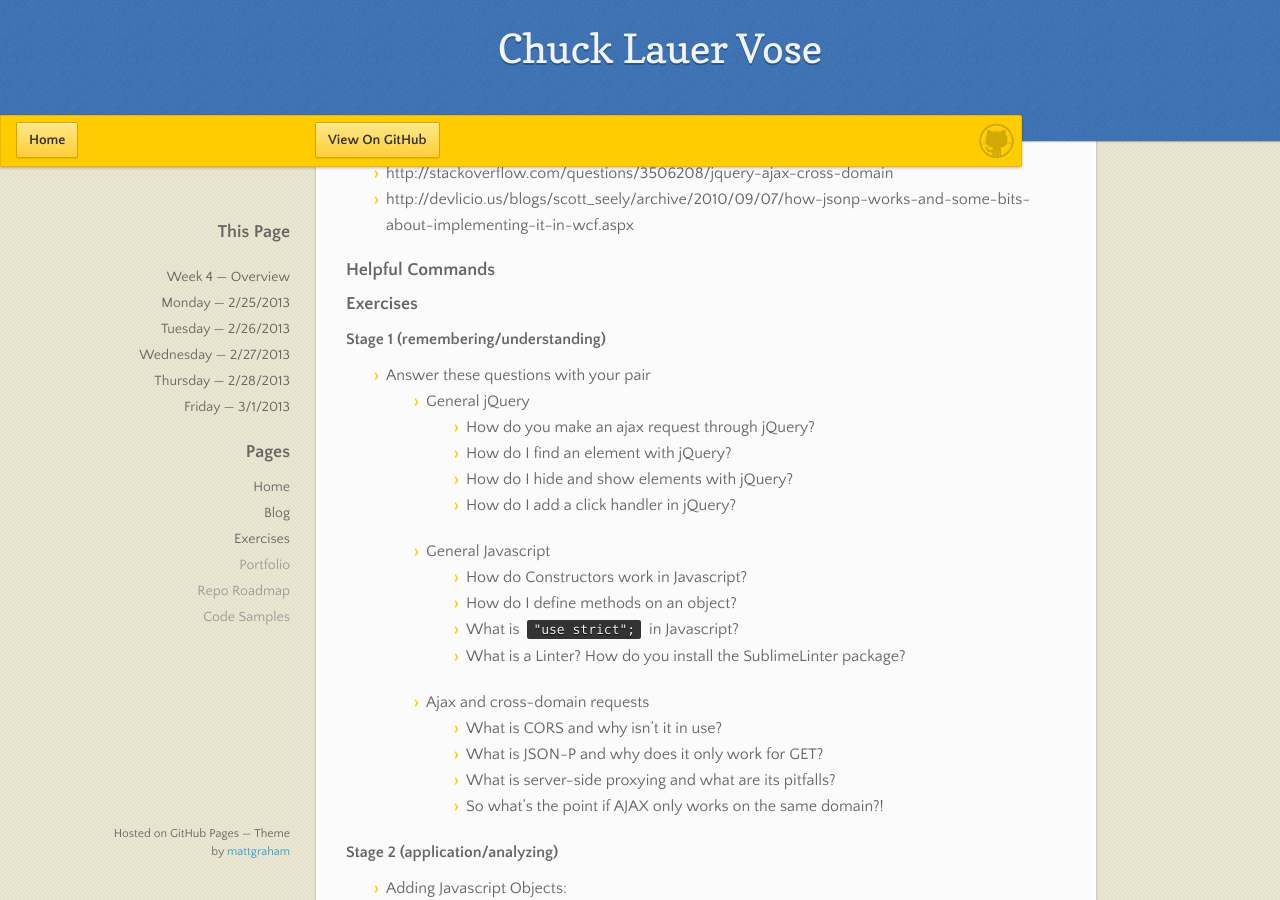
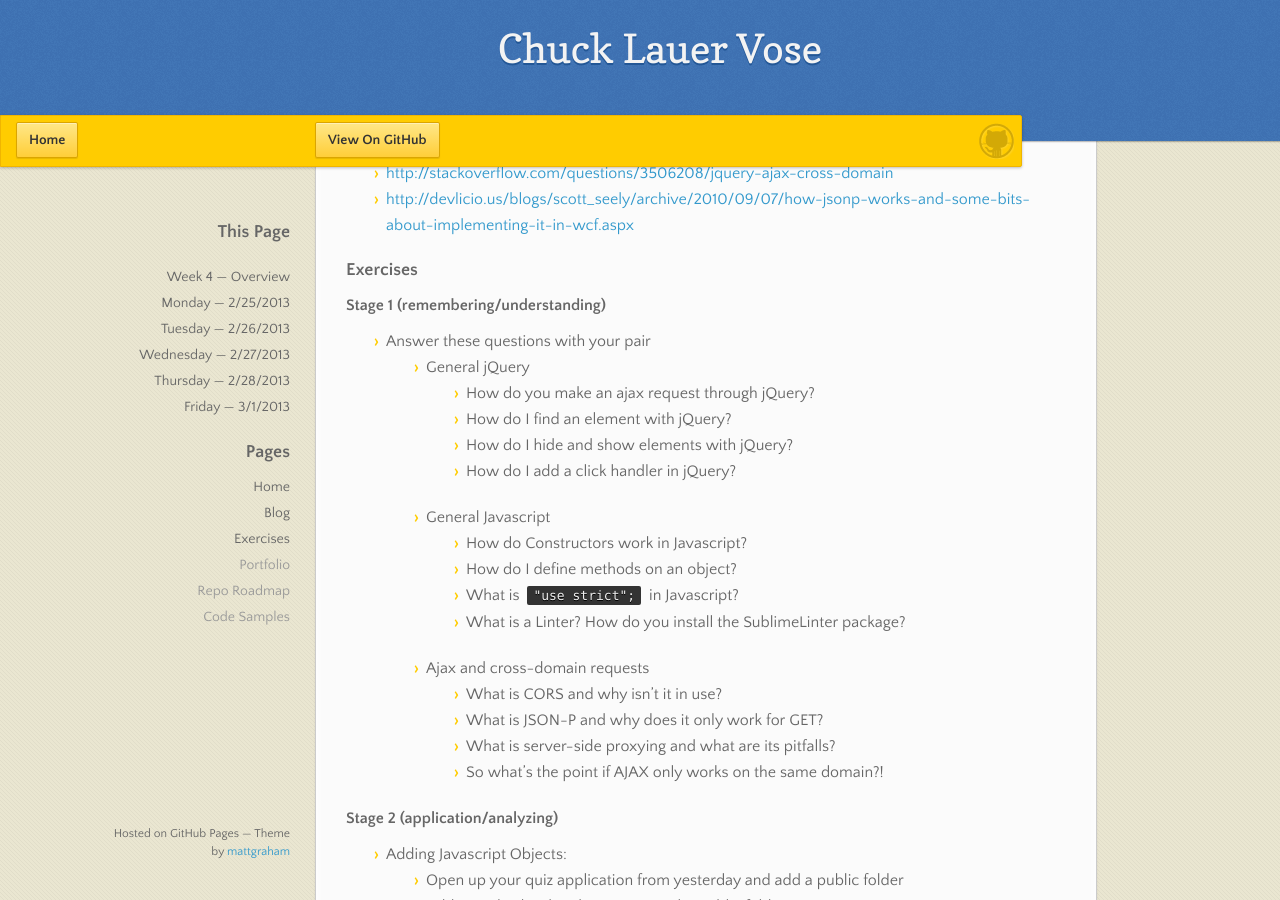
Before and after one commit to vosechu/vosechu.github.io, a Jekyll site: the page built from exercises/week4.md, in a window 1280 px wide and 900 px high, scrolled down 3302 px. Built offline with Jekyll 4.4.1, drawn with Linux system fonts in a browser that asks for light colours; nearby versions of some CDN libraries.

Commit message:
fix nesting

```diff
--- a/exercises/week4.md
+++ b/exercises/week4.md
@@ -124,21 +124,18 @@
 * [http://lupomontero.com/screencast-fetching-tweets-with-jquery-and-the-twitter-json-api/](http://lupomontero.com/screencast-fetching-tweets-with-jquery-and-the-twitter-json-api/)
 
 ### Resources
-* https://github.com/vosechu/pcs_examples/tree/master/week4
-* http://stackoverflow.com/questions/3506208/jquery-ajax-cross-domain
-* http://devlicio.us/blogs/scott_seely/archive/2010/09/07/how-jsonp-works-and-some-bits-about-implementing-it-in-wcf.aspx
-
-### Helpful Commands
-{% highlight bash %}
-
-{% endhighlight %}
+* [https://github.com/vosechu/pcs_examples/tree/master/week4](https://github.com/vosechu/pcs_examples/tree/master/week4)
+* [http://stackoverflow.com/questions/3506208/jquery-ajax-cross-domain](http://stackoverflow.com/questions/3506208/jquery-ajax-cross-domain)
+* [http://devlicio.us/blogs/scott_seely/archive/2010/09/07/how-jsonp-works-and-some-bits-about-implementing-it-in-wcf.aspx](http://devlicio.us/blogs/scott_seely/archive/2010/09/07/how-jsonp-works-and-some-bits-about-implementing-it-in-wcf.aspx)
 
 ### Exercises
 
 #### Stage 1 (remembering/understanding)
 
 * Answer these questions with your pair
+
   * General jQuery
+
     * How do you make an ajax request through jQuery?
     * How do I find an element with jQuery?
     * How do I hide and show elements with jQuery?
```
